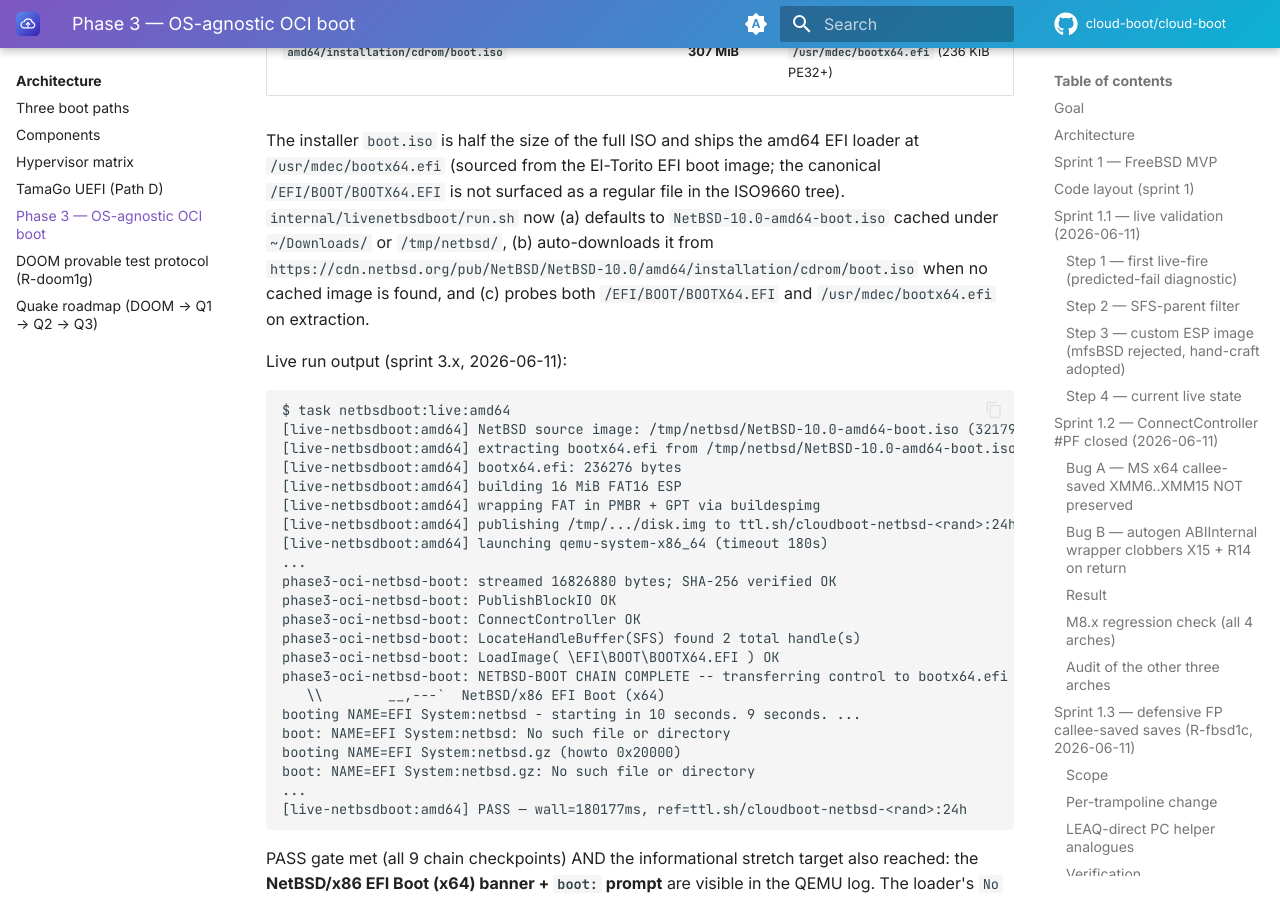
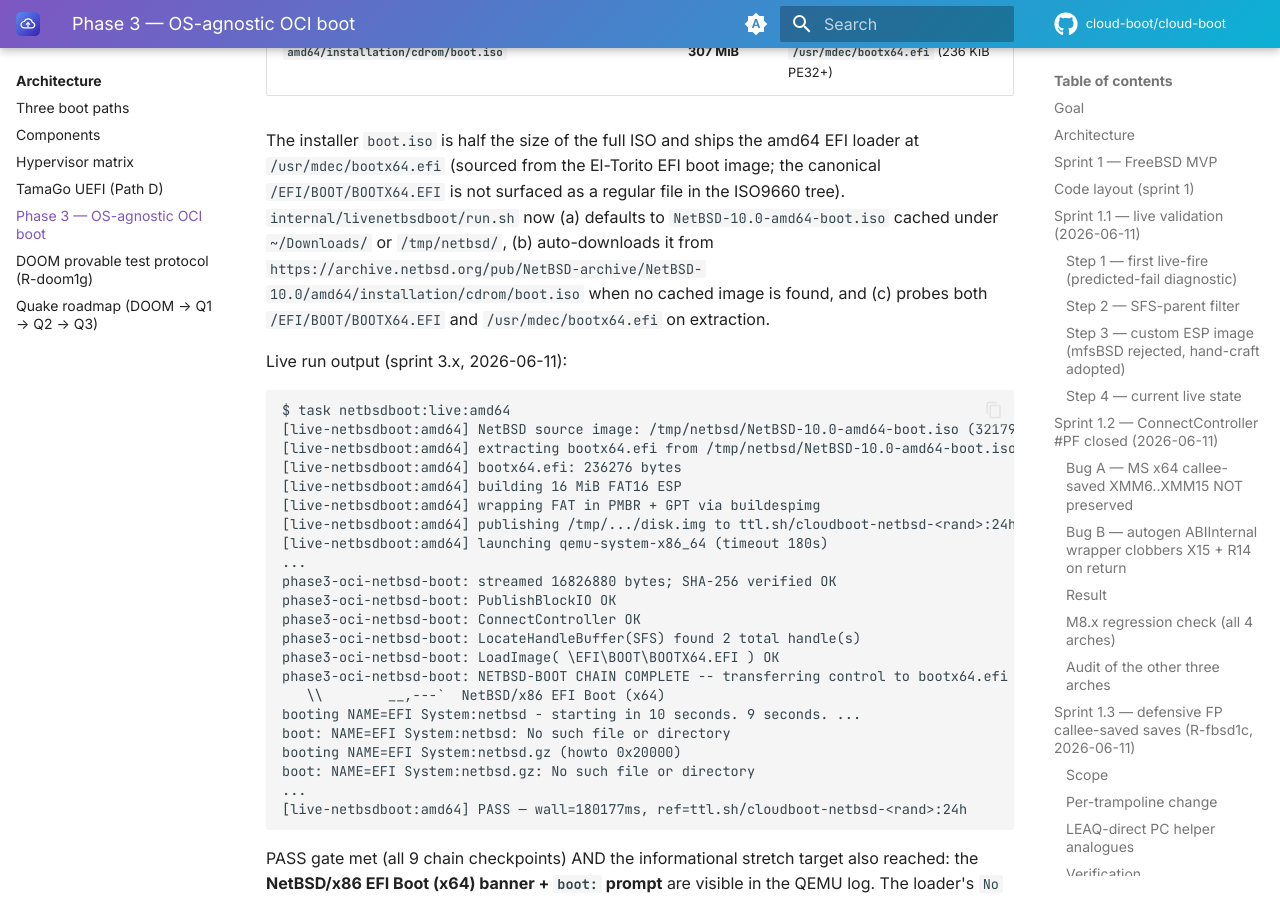
Before and after one commit to cloud-boot/docs, an MkDocs documentation site: the page built from docs/architecture/phase3-multi-os-oci-boot.md, in a window 1280 px wide and 900 px high, scrolled down 21769 px. Built offline with MkDocs 1.6.1 and Material for MkDocs 9.7.7, drawn with Linux system fonts in a browser that asks for light colours; the version menu is left out; part of the change alters nothing that is shown.

Commit message:
fix the NetBSD 10.0 URL; ask the API about links to GitHub files (#19)
* fix the NetBSD 10.0 boot.iso URL: 10.0 moved to the archive

cdn.netbsd.org now carries 10.1, 10.2 and 11.0 only; the 10.0 tree answers 404 there and 200 at archive.netbsd.org/pub/NetBSD-archive/ (checked 2026-10-10). Keep 10.0, which is what this was surveyed and tested with.

Co-Authored-By: Claude Opus 5.5 <noreply@anthropic.com>

* ci: ask the contents API about links to files on GitHub

github.com answers a burst of requests from a runner with 503 for pages that exist: 11 links failed on 2026-10-10, all 200 when fetched from elsewhere. For github.com/O/R/blob|tree/REF/PATH, ask repos/O/R/contents/PATH?ref=REF with the job's token instead: it says 200 or 404 about the file itself. Anything else falls through to curl as before. Tested on an existing file (200), a missing one (404), an anchor (#L3) and a tree.

Co-Authored-By: Claude Opus 5.5 <noreply@anthropic.com>

* ci: keep the link check alive when head closes the gh pipe

Actions runs bash with -e and the script sets pipefail: head -1 closing the pipe sends gh SIGPIPE, the substitution returns 141 and the job died after its first GitHub link. Same || true as the curl line has. Tested under bash -euo pipefail.

Co-Authored-By: Claude Opus 5.5 <noreply@anthropic.com>

---------

Co-authored-by: Claude Opus 5.5 <noreply@anthropic.com>

```diff
--- a/docs/architecture/phase3-multi-os-oci-boot.md
+++ b/docs/architecture/phase3-multi-os-oci-boot.md
@@ -950,7 +950,7 @@ EFI boot image; the canonical `/EFI/BOOT/BOOTX64.EFI` is not surfaced
 as a regular file in the ISO9660 tree). `internal/livenetbsdboot/run.sh`
 now (a) defaults to `NetBSD-10.0-amd64-boot.iso` cached under
 `~/Downloads/` or `/tmp/netbsd/`, (b) auto-downloads it from
-`https://cdn.netbsd.org/pub/NetBSD/NetBSD-10.0/amd64/installation/cdrom/boot.iso`
+`https://archive.netbsd.org/pub/NetBSD-archive/NetBSD-10.0/amd64/installation/cdrom/boot.iso`
 when no cached image is found, and (c) probes both `/EFI/BOOT/BOOTX64.EFI`
 and `/usr/mdec/bootx64.efi` on extraction.
 
```
Also changed, not shown: 1 other file.
